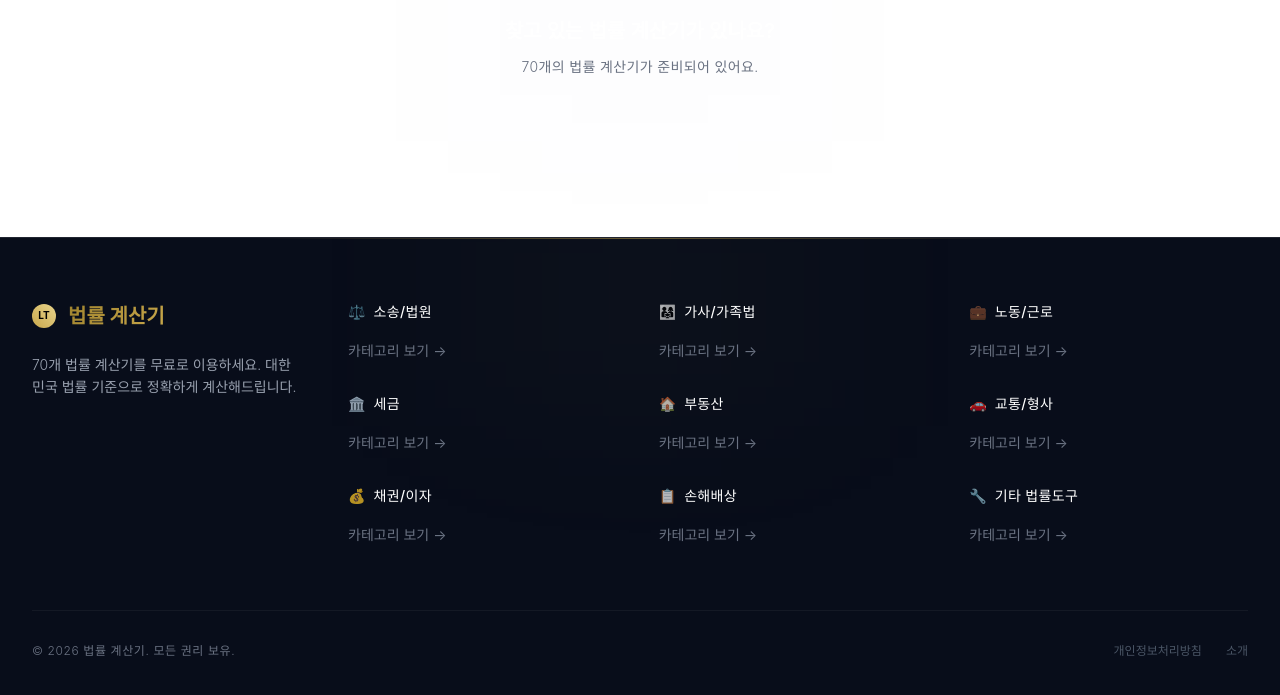
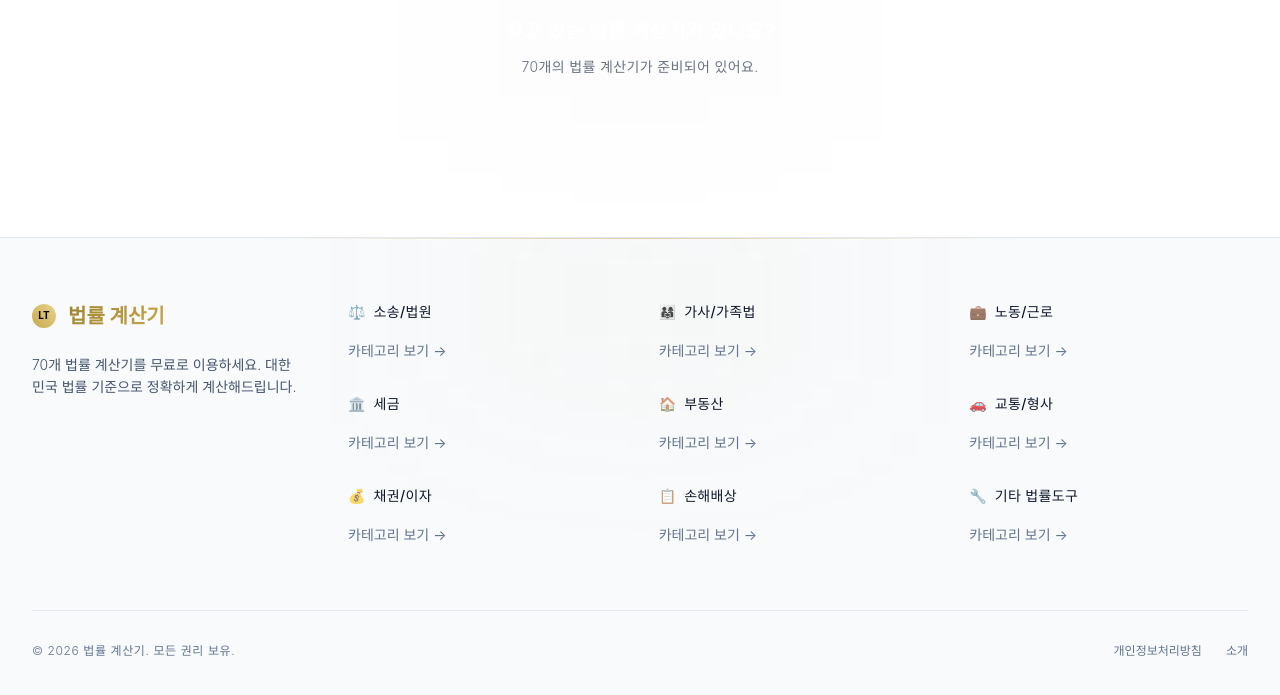
Before and after one commit to SublimerNJ/law-calc, a Next.js app: page / in a window 1280 px wide. Shown: the part 4493-5188 px from the top of the page. Built offline with nearby package versions, Linux system fonts and the light colour scheme; a web font is replaced by a local one.

Commit message:
feat(11-02): update Footer to light theme

```diff
--- a/src/components/layout/Footer.tsx
+++ b/src/components/layout/Footer.tsx
@@ -3,7 +3,7 @@ import { CATEGORIES } from '@/lib/tools-data';
 
 export default function Footer() {
   return (
-    <footer className="relative bg-[#080d1a] border-t border-white/10 mt-24 overflow-hidden">
+    <footer className="relative bg-slate-50 border-t border-slate-200 mt-24 overflow-hidden">
       {/* Decorative gradient accent line */}
       <div className="absolute top-0 left-1/2 -translate-x-1/2 w-full max-w-3xl h-px bg-gradient-to-r from-transparent via-[#c9a84c] to-transparent opacity-50" />
       <div className="absolute top-0 left-1/2 -translate-x-1/2 w-96 h-32 bg-[#c9a84c]/5 blur-[100px] pointer-events-none" />
@@ -20,7 +20,7 @@ export default function Footer() {
                 법률 계산기
               </span>
             </Link>
-            <p className="text-sm text-gray-400 leading-relaxed font-light">
+            <p className="text-sm text-slate-600 leading-relaxed font-light">
               70개 법률 계산기를 무료로 이용하세요. 대한민국 법률 기준으로 정확하게 계산해드립니다.
             </p>
           </div>
@@ -29,7 +29,7 @@ export default function Footer() {
           <div className="md:col-span-3 grid grid-cols-2 sm:grid-cols-3 gap-8">
             {CATEGORIES.map((cat) => (
               <div key={cat.id} className="group">
-                <h3 className="text-sm font-medium text-white mb-4 flex items-center gap-2">
+                <h3 className="text-sm font-medium text-slate-900 mb-4 flex items-center gap-2">
                   <span className="opacity-70 group-hover:opacity-100 transition-opacity">{cat.icon}</span>
                   <span className="tracking-wide">{cat.name}</span>
                 </h3>
@@ -37,7 +37,7 @@ export default function Footer() {
                   <li>
                     <Link
                       href={`/#${cat.id}`}
-                      className="text-sm text-gray-500 hover:text-[#c9a84c] transition-colors duration-300"
+                      className="text-sm text-slate-500 hover:text-[#c9a84c] transition-colors duration-300"
                     >
                       카테고리 보기 →
                     </Link>
@@ -49,13 +49,13 @@ export default function Footer() {
         </div>
 
         {/* Bottom bar */}
-        <div className="mt-16 pt-8 border-t border-white/5 flex flex-col sm:flex-row items-center justify-between gap-4">
-          <p className="text-xs text-gray-500 font-light tracking-wider">
+        <div className="mt-16 pt-8 border-t border-slate-200 flex flex-col sm:flex-row items-center justify-between gap-4">
+          <p className="text-xs text-slate-500 font-light tracking-wider">
             © 2026 법률 계산기. 모든 권리 보유.
           </p>
-          <div className="flex items-center gap-6 text-xs text-gray-600">
-            <Link href="/privacy" className="hover:text-gray-400 transition-colors">개인정보처리방침</Link>
-            <Link href="/about" className="hover:text-gray-400 transition-colors">소개</Link>
+          <div className="flex items-center gap-6 text-xs text-slate-500">
+            <Link href="/privacy" className="hover:text-slate-900 transition-colors">개인정보처리방침</Link>
+            <Link href="/about" className="hover:text-slate-900 transition-colors">소개</Link>
           </div>
         </div>
       </div>
```
